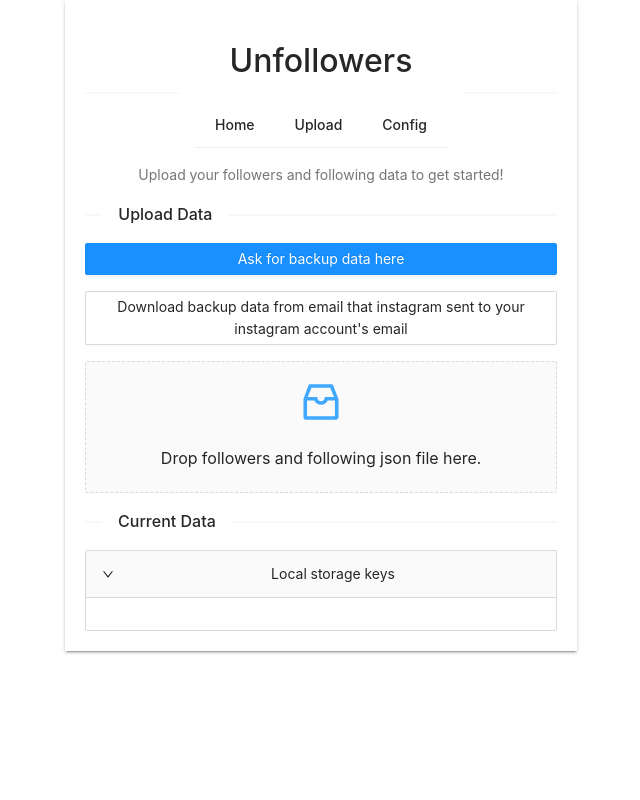
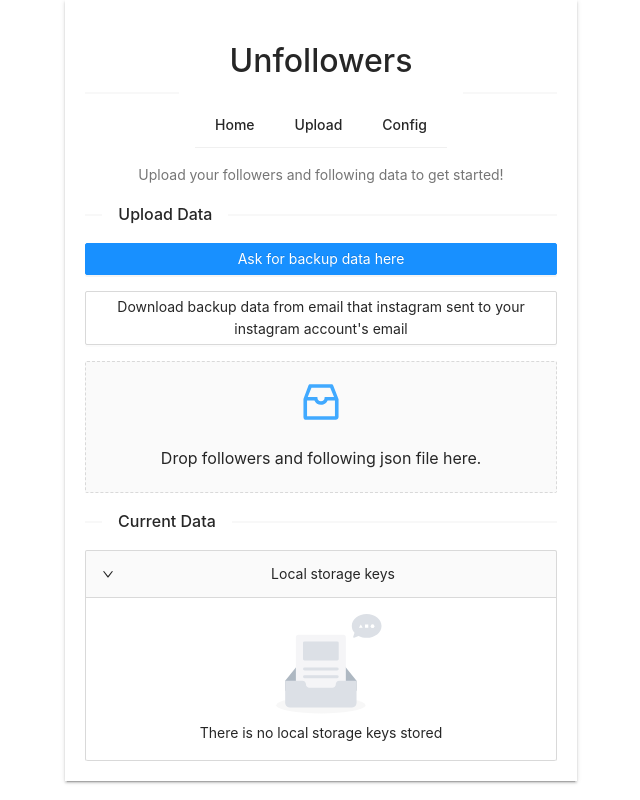
Before and after one commit to argaghulamahmad/unfollowers, a React (Create React App) app: page / in a window 1280 px wide. Shown: the whole page, without its empty margins (319-959 px from the left). Built offline with nearby package versions, Linux system fonts and the light colour scheme.

Commit message:
return empty if there is no local storage keys listed

```diff
--- a/src/components/Uploader.js
+++ b/src/components/Uploader.js
@@ -1,5 +1,5 @@
 import {InboxOutlined} from '@ant-design/icons';
-import {Upload, notification, Button, Divider, Space, List, Card, Collapse} from "antd";
+import {Upload, notification, Button, Divider, Space, List, Card, Collapse, Empty} from "antd";
 import {acceptedUploadedFilenames, followersJsonFileName, followingJsonFileName} from "../consts";
 import {useState} from "react";
 
@@ -185,13 +185,17 @@ const Uploader = () => {
                     <Panel header="Local storage keys" key="1">
                         <List>
                             {
-                                Object.entries(localStorage).map(([key]) => {
+                                Object.entries(localStorage).length > 0 ? Object.entries(localStorage).map(([key]) => {
                                     return (
                                         <List.Item>
                                             {key}
                                         </List.Item>
                                     )
-                                })
+                                }) : <Empty description={
+                                    <span>
+                                        There is no local storage keys stored
+                                    </span>}>
+                                </Empty>
                             }
                         </List>
                     </Panel>
```
